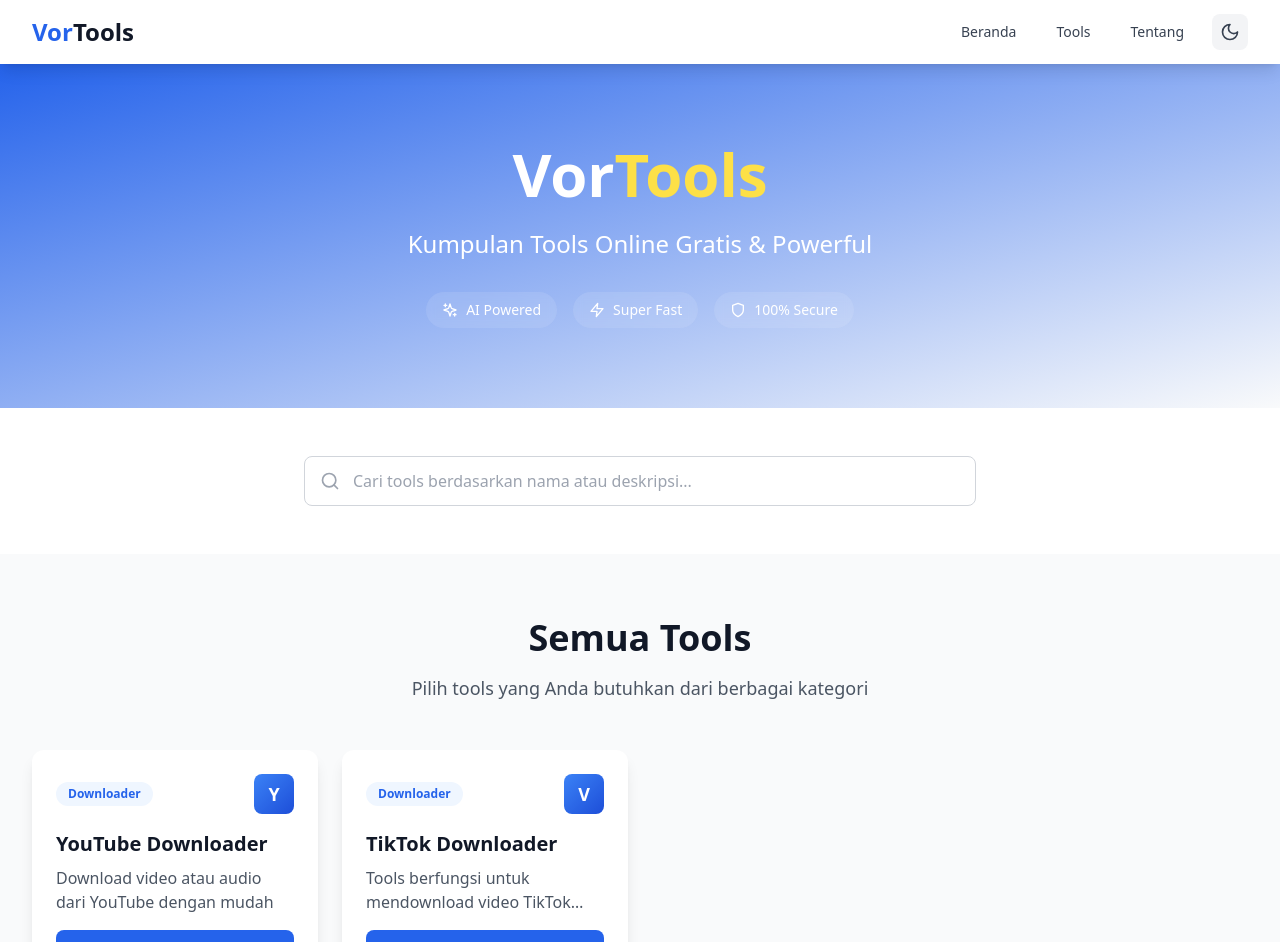
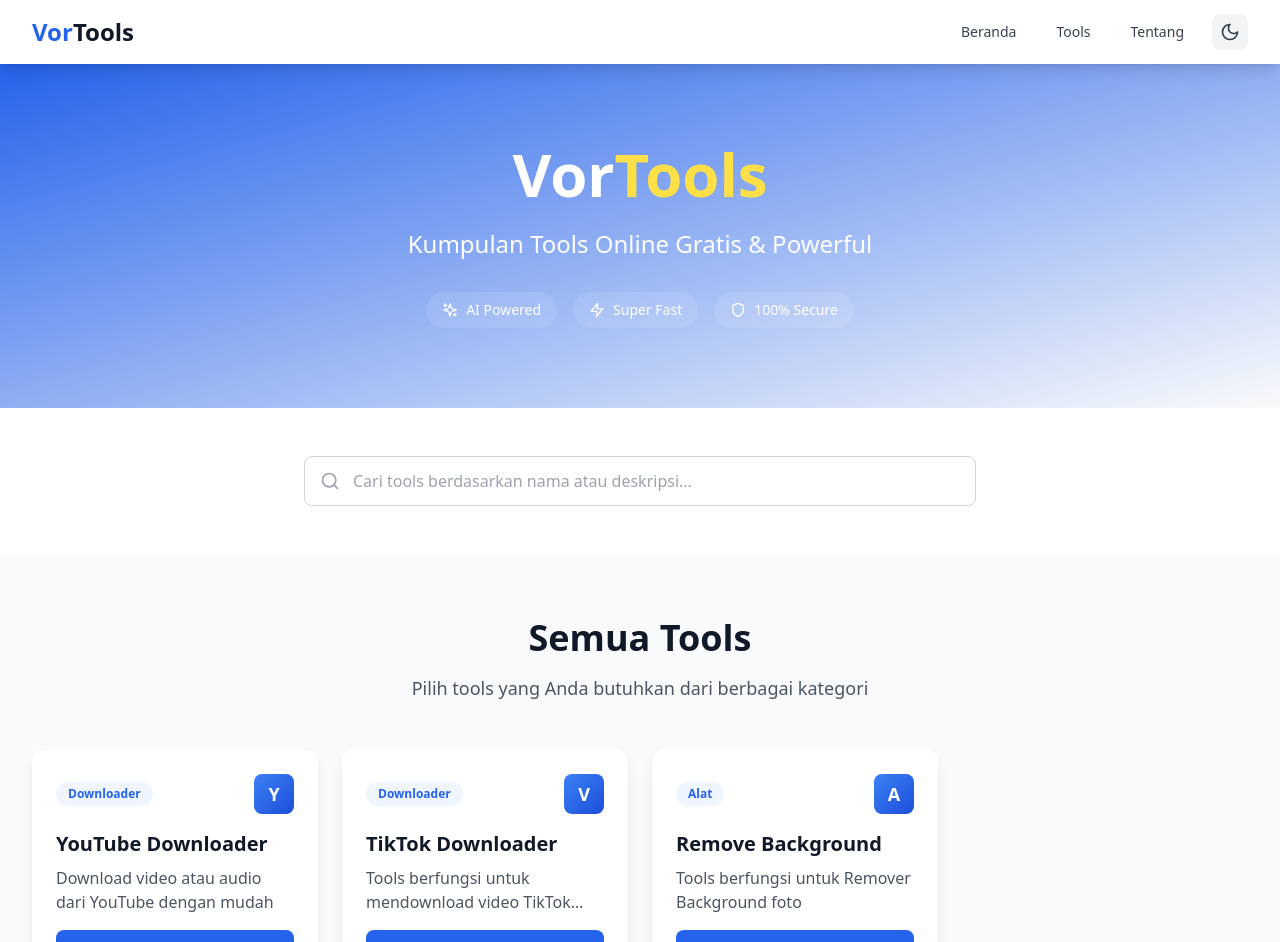
Before and after one commit to lemh5737-pixel/vortools, a Next.js app: page / in a window 1280 px wide. Shown: the top 942 px of the page. Built offline with nearby package versions, Linux system fonts and the light colour scheme.

Commit message:
Update tools.js

```diff
--- a/data/tools.js
+++ b/data/tools.js
@@ -15,6 +15,13 @@ export const toolsData = {
     "link": "https://ssstik.io/id", // Contoh link eksternal lainnya
     "category": "Downloader",
     "icon": "Video"
+  },
+  "tools-removebg.js": {
+    "title": "Remove Background",
+    "deskripsi": "Tools berfungsi untuk Remover Background foto",
+    "link": "/tools-removebg", // Contoh link eksternal lainnya
+    "category": "Alat",
+    "icon": "Alat"
   }
   // ... tambahkan tools lainnya dengan link eksternal
 };
```
